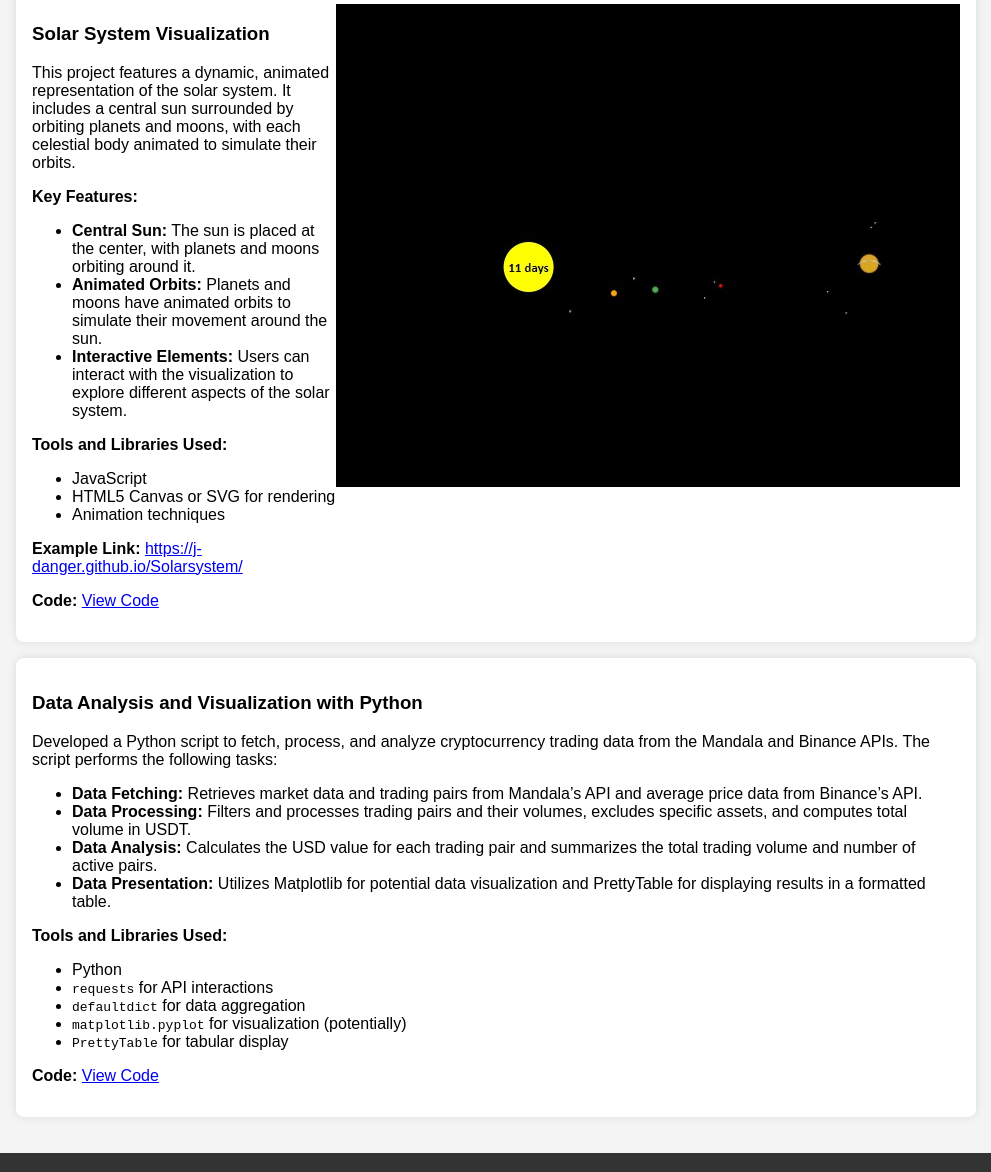
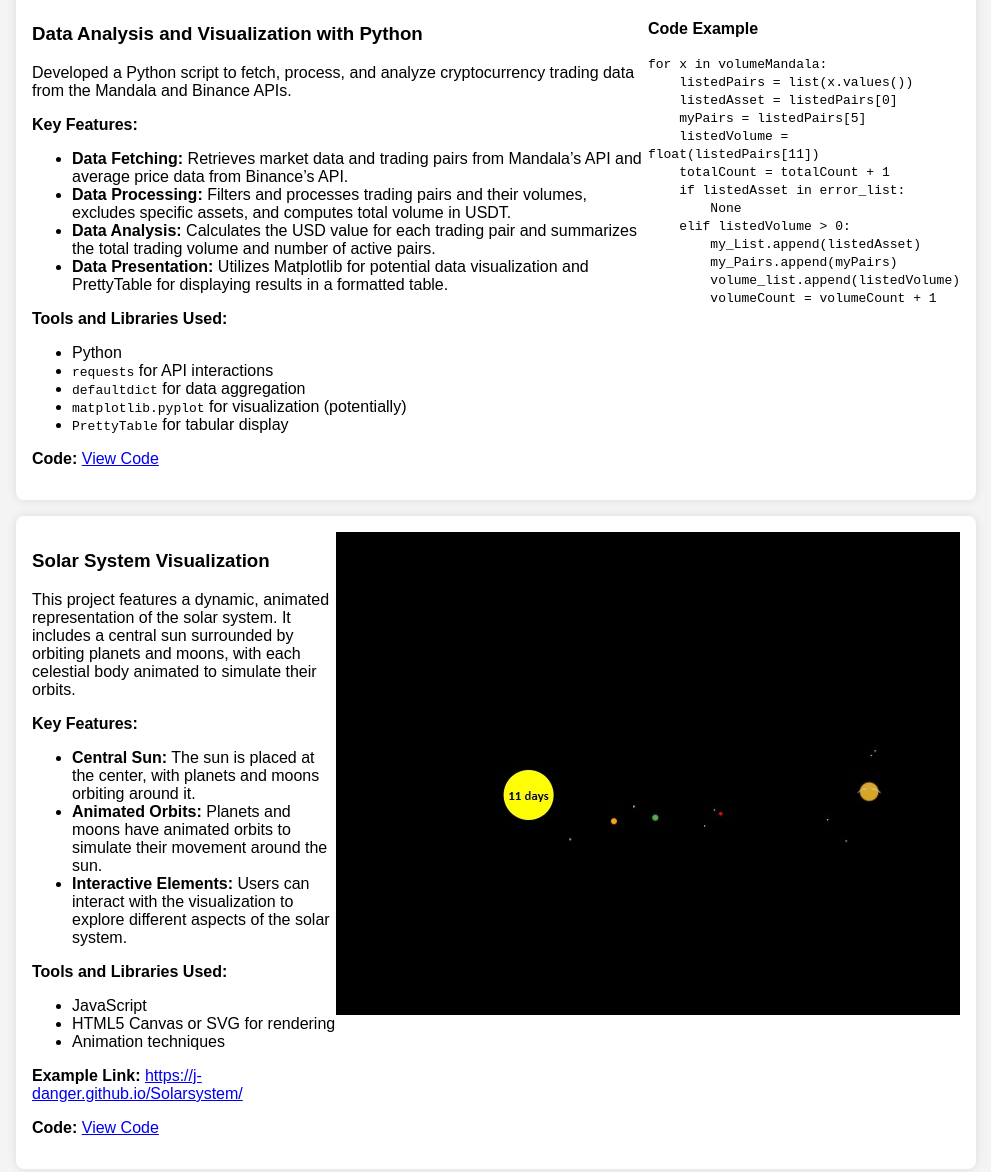
Before and after one commit to howe-s/Portfolio, a plain HTML site: page projects.html in a window 1280 px wide. Shown: the part 957-2129 px from the top of the page, without its empty margins (144-1135 px from the left). Drawn offline with Linux system fonts and the light colour scheme.

Commit message:
Update projects.html

```diff
--- a/projects.html
+++ b/projects.html
@@ -80,6 +80,50 @@
             <div class="project-card">
                 <div class="project-content">
                     <div class="project-text">
+                        <h3>Data Analysis and Visualization with Python</h3>
+                        <p>Developed a Python script to fetch, process, and analyze cryptocurrency trading data from the Mandala and Binance APIs.</p>
+                        <p><strong>Key Features:</strong></p>
+                        <ul>
+                            <li><strong>Data Fetching:</strong> Retrieves market data and trading pairs from Mandala’s API and average price data from Binance’s API.</li>
+                            <li><strong>Data Processing:</strong> Filters and processes trading pairs and their volumes, excludes specific assets, and computes total volume in USDT.</li>
+                            <li><strong>Data Analysis:</strong> Calculates the USD value for each trading pair and summarizes the total trading volume and number of active pairs.</li>
+                            <li><strong>Data Presentation:</strong> Utilizes Matplotlib for potential data visualization and PrettyTable for displaying results in a formatted table.</li>
+                        </ul>
+                        <p><strong>Tools and Libraries Used:</strong></p>
+                        <ul>
+                            <li>Python</li>
+                            <li><code>requests</code> for API interactions</li>
+                            <li><code>defaultdict</code> for data aggregation</li>
+                            <li><code>matplotlib.pyplot</code> for visualization (potentially)</li>
+                            <li><code>PrettyTable</code> for tabular display</li>
+                        </ul>
+                        <p><strong>Code:</strong> <a href="https://github.com/J-danger/Solarsystem" target="_blank">View Code</a></p>
+                    </div>
+                    <div class="project-image">
+                        <p><strong>Code Example</strong></p>
+                        <p>
+                            <code>for x in volumeMandala:</code><br>
+                            <code>&nbsp;&nbsp;&nbsp;&nbsp;listedPairs = list(x.values())</code><br>
+                            <code>&nbsp;&nbsp;&nbsp;&nbsp;listedAsset = listedPairs[0]</code><br>
+                            <code>&nbsp;&nbsp;&nbsp;&nbsp;myPairs = listedPairs[5]</code><br>
+                            <code>&nbsp;&nbsp;&nbsp;&nbsp;listedVolume = float(listedPairs[11])</code><br>
+                            <code>&nbsp;&nbsp;&nbsp;&nbsp;totalCount = totalCount + 1</code><br>
+                            <code>&nbsp;&nbsp;&nbsp;&nbsp;if listedAsset in error_list:</code><br>
+                            <code>&nbsp;&nbsp;&nbsp;&nbsp;&nbsp;&nbsp;&nbsp;&nbsp;None</code><br>
+                            <code>&nbsp;&nbsp;&nbsp;&nbsp;elif listedVolume > 0:</code><br>
+                            <code>&nbsp;&nbsp;&nbsp;&nbsp;&nbsp;&nbsp;&nbsp;&nbsp;my_List.append(listedAsset)</code><br>
+                            <code>&nbsp;&nbsp;&nbsp;&nbsp;&nbsp;&nbsp;&nbsp;&nbsp;my_Pairs.append(myPairs)</code><br>
+                            <code>&nbsp;&nbsp;&nbsp;&nbsp;&nbsp;&nbsp;&nbsp;&nbsp;volume_list.append(listedVolume)</code><br>
+                            <code>&nbsp;&nbsp;&nbsp;&nbsp;&nbsp;&nbsp;&nbsp;&nbsp;volumeCount = volumeCount + 1</code><br>
+                        </p>
+                    </div>
+
+
+                </div>
+            </div>
+            <div class="project-card">
+                <div class="project-content">
+                    <div class="project-text">
                         <h3>Solar System Visualization</h3>
                         <p>This project features a dynamic, animated representation of the solar system. It includes a central sun surrounded by orbiting planets and moons, with each celestial body animated to simulate their orbits.</p>
                         <p><strong>Key Features:</strong></p>
@@ -102,25 +146,6 @@
                     </div>
                 </div>
             </div>
-            <div class="project-card">
-                <h3>Data Analysis and Visualization with Python</h3>
-                <p>Developed a Python script to fetch, process, and analyze cryptocurrency trading data from the Mandala and Binance APIs. The script performs the following tasks:</p>
-                <ul>
-                    <li><strong>Data Fetching:</strong> Retrieves market data and trading pairs from Mandala’s API and average price data from Binance’s API.</li>
-                    <li><strong>Data Processing:</strong> Filters and processes trading pairs and their volumes, excludes specific assets, and computes total volume in USDT.</li>
-                    <li><strong>Data Analysis:</strong> Calculates the USD value for each trading pair and summarizes the total trading volume and number of active pairs.</li>
-                    <li><strong>Data Presentation:</strong> Utilizes Matplotlib for potential data visualization and PrettyTable for displaying results in a formatted table.</li>
-                </ul>
-                <p><strong>Tools and Libraries Used:</strong></p>
-                <ul>
-                    <li>Python</li>
-                    <li><code>requests</code> for API interactions</li>
-                    <li><code>defaultdict</code> for data aggregation</li>
-                    <li><code>matplotlib.pyplot</code> for visualization (potentially)</li>
-                    <li><code>PrettyTable</code> for tabular display</li>
-                </ul>
-                <p><strong>Code:</strong> <a href="https://github.com/J-danger/Solarsystem" target="_blank">View Code</a></p>
-            </div>
         </div>
         </div>
     </section>
```
